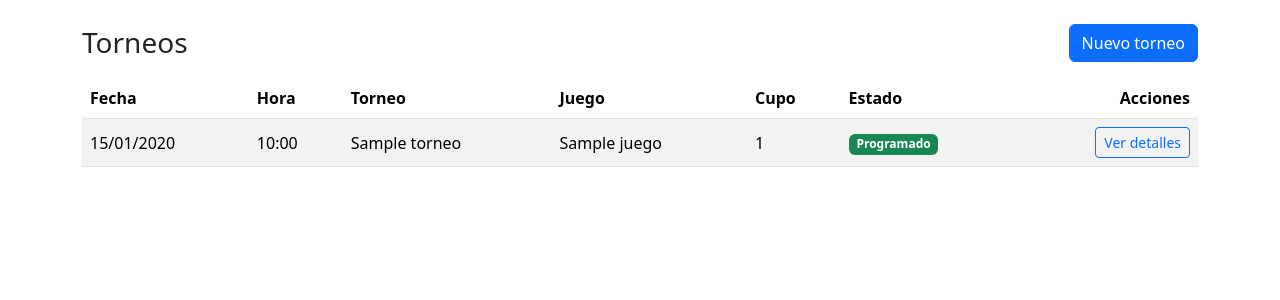
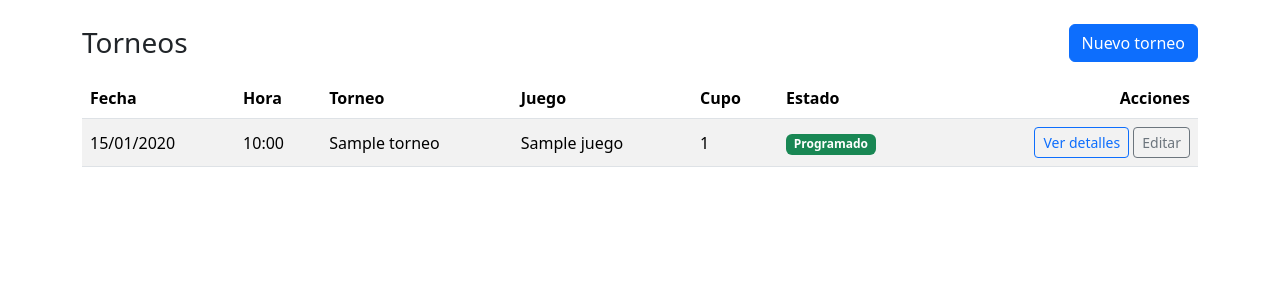
Before and after one commit to juuzou-prx/prototipo-mundocartas, a Django app: page /torneos/ in a window 1280 px wide. Shown: the part 56-356 px from the top of the page. Run offline with Django 5.2, Linux system fonts and the light colour scheme; a user stored in the database is signed in; tables that the repository leaves empty hold one stand-in row (values such as "Sample post").

Commit message:
feat(HU08): agrega edicion de torneo y formato de fecha/hora en form

```diff
--- a/torneos/forms.py
+++ b/torneos/forms.py
@@ -12,6 +12,6 @@ class TorneoForm(forms.ModelForm):
         model = Torneo
         fields = ['nombre', 'juego', 'fecha', 'hora', 'cupo_maximo', 'costo', 'reglas']
         widgets = {
-            'fecha': forms.DateInput(attrs={'type': 'date'}),
-            'hora': forms.TimeInput(attrs={'type': 'time'}),
+            'fecha': forms.DateInput(format='%Y-%m-%d', attrs={'type': 'date'}),
+            'hora': forms.TimeInput(format='%H:%M', attrs={'type': 'time'}),
         }
--- a/torneos/templates/torneos/torneo/lista.html
+++ b/torneos/templates/torneos/torneo/lista.html
@@ -35,6 +35,9 @@
       </td>
       <td class="text-end">
         <a href="{% url 'torneo_detalle' t.pk %}" class="btn btn-sm btn-outline-primary">Ver detalles</a>
+        {% if user.is_staff %}
+        <a href="{% url 'torneo_editar' t.pk %}" class="btn btn-sm btn-outline-secondary">Editar</a>
+        {% endif %}
       </td>
     </tr>
     {% empty %}
--- a/torneos/urls.py
+++ b/torneos/urls.py
@@ -5,6 +5,7 @@ urlpatterns = [
     path('', views.torneo_lista, name='torneo_lista'),
     path('nuevo/', views.torneo_crear, name='torneo_crear'),
     path('<int:pk>/', views.torneo_detalle, name='torneo_detalle'),
+    path('<int:pk>/editar/', views.torneo_editar, name='torneo_editar'),
     path('juegos/', views.juego_lista, name='juego_lista'),
     path('juegos/nuevo/', views.juego_crear, name='juego_crear'),
     path('juegos/<int:pk>/editar/', views.juego_editar, name='juego_editar'),
--- a/torneos/views.py
+++ b/torneos/views.py
@@ -53,3 +53,13 @@ def torneo_crear(request):
         messages.success(request, 'Torneo creado correctamente.')
         return redirect('torneo_lista')
     return render(request, 'torneos/torneo/form.html', {'form': form, 'titulo': 'Nuevo torneo'})
+
+@staff_member_required
+def torneo_editar(request, pk):
+    torneo = get_object_or_404(Torneo, pk=pk)
+    form = TorneoForm(request.POST or None, instance=torneo)
+    if form.is_valid():
+        form.save()
+        messages.success(request, 'Torneo actualizado correctamente.')
+        return redirect('torneo_lista')
+    return render(request, 'torneos/torneo/form.html', {'form': form, 'titulo': 'Editar torneo'})
```
